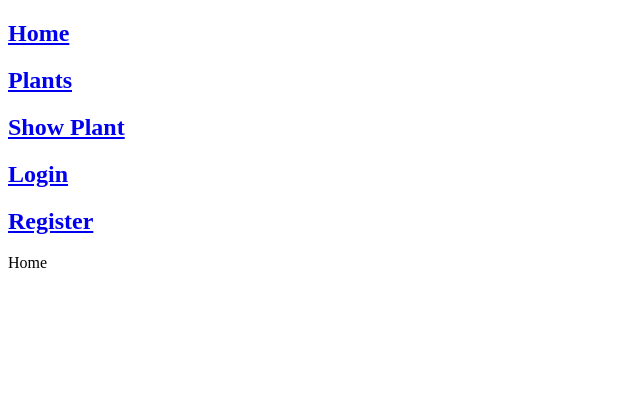
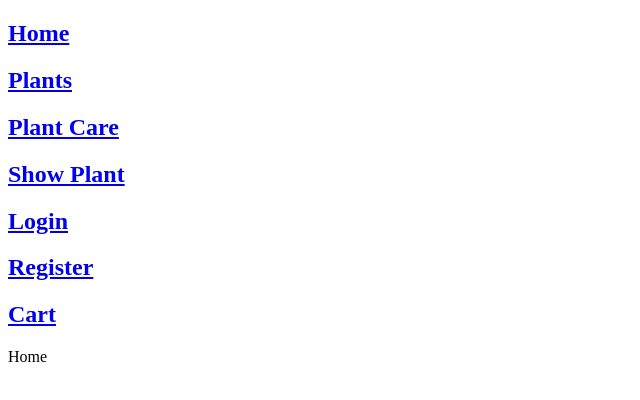
Before and after one commit to wodnjsd/garden-front, a React (Create React App) app: page / in a window 1280 px wide. Shown: the top 400 px of the page, without its empty margins (0-640 px from the left). Built offline with nearby package versions, Linux system fonts and the light colour scheme; the HTML template or start-up script is replaced by a standard one.

Commit message:
Navbar Plant Care + Cart

```diff
--- a/src/components/Navbar.js
+++ b/src/components/Navbar.js
@@ -23,6 +23,10 @@ function Navbar() {
                 {/* Line below: PlantIndex.js. tab */}
                 <h1>Plants</h1>
               </Link>
+              <Link to="/plantcare" className="navbar-item">
+                {/* Line below: PlantCare.js tab */}
+                <h1>Plant Care</h1>
+              </Link>
               {/* Line below: Link to="/plants/:plantId" creates a link params variable that changes based on which plant name button we click on. Example: if we click on Cactus, the link will be /plants/cactus */}
               <Link to="/plants/:plantId" className="navbar-item">
                 {/* Line below: PlantShow.js tab */}
@@ -36,6 +40,10 @@ function Navbar() {
                 {/* Line below: Register.js tab */}
                 <h1>Register</h1>
               </Link>
+              <Link to="/Cart" className="navbar-item">
+                {/* Line below: Cart.js tab */}
+                <h1>Cart</h1>
+              </Link>
             </div>
           </div>
         </nav>
```
